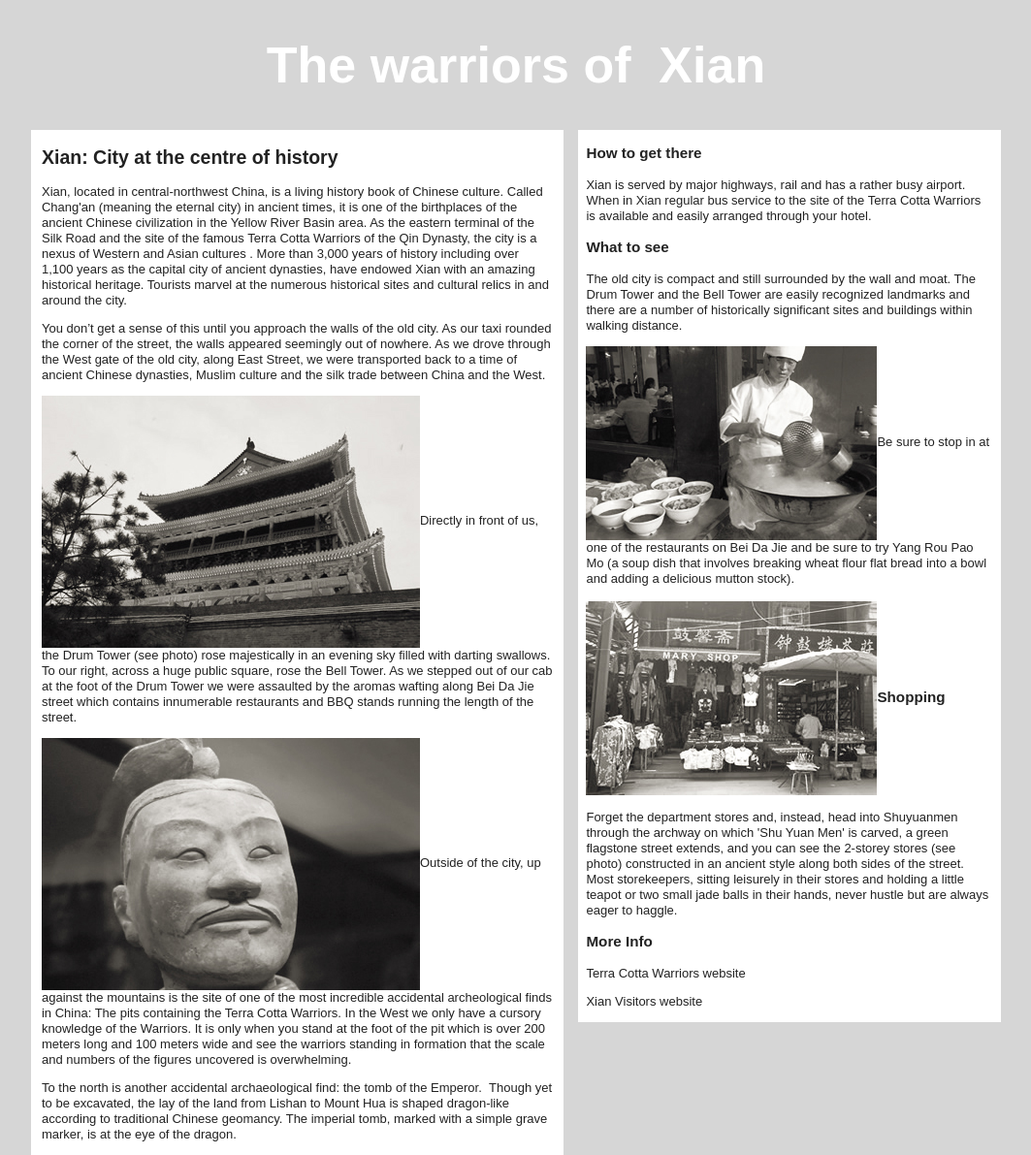
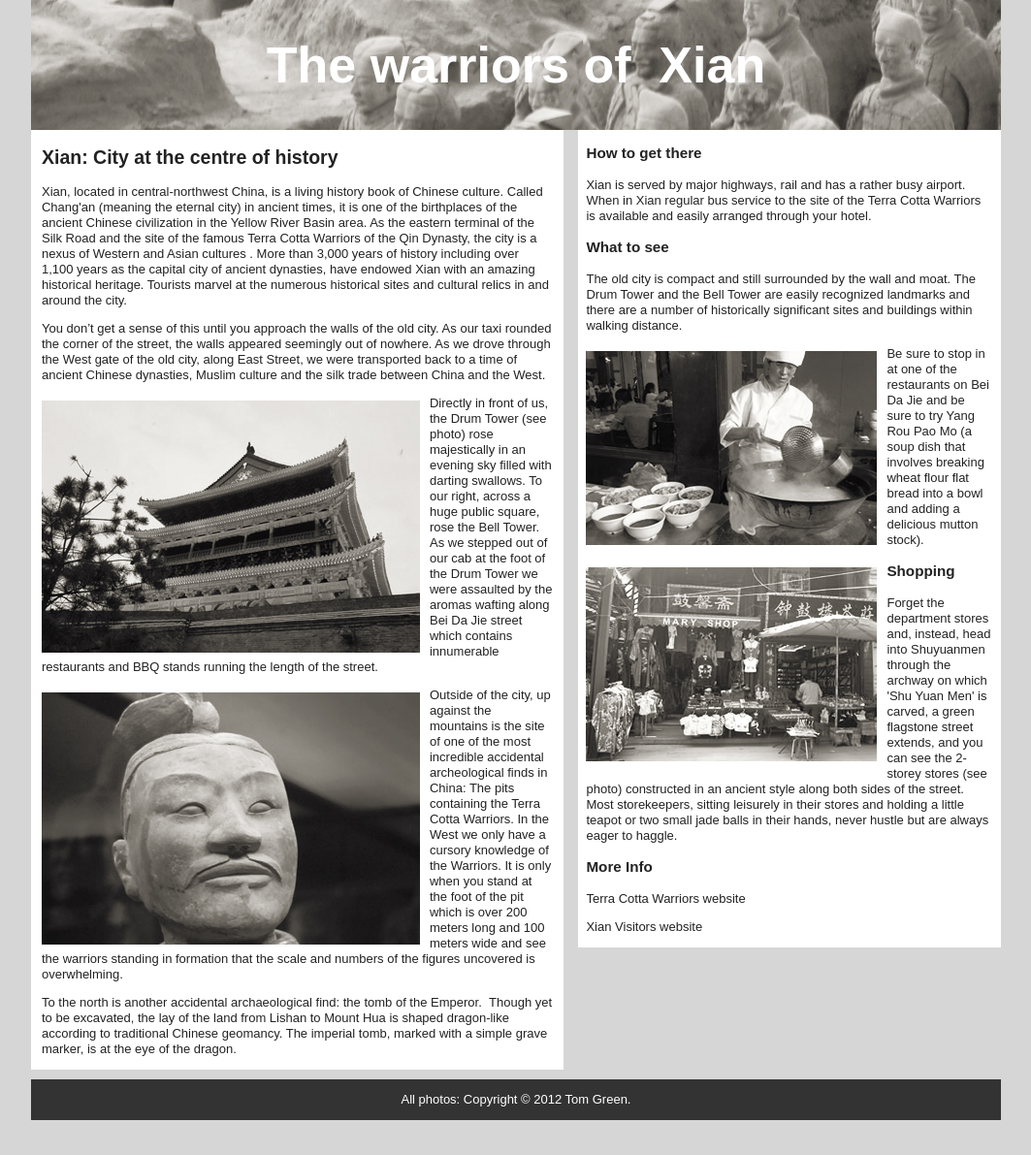
Before and after one commit to sandroribas/imgs-fluidas, a plain HTML site: page imgs-fluidas_01.html in a window 1280 px wide. Shown: the top 1191 px of the page at 97% size, without its empty margins (108-1171 px from the left). After the commit the page ends 1155 px from the top, so only its background shows below. Drawn offline with Linux system fonts and the light colour scheme.

Commit message:
inclusao das linhas 169 e 170 do arquivo estilo.css

```diff
--- a/01-original_tutpluso-old/exercicio/styles/fluid.css
+++ b/01-original_tutpluso-old/exercicio/styles/fluid.css
@@ -42,7 +42,7 @@ img, object, embed, video {
 	margin-left: 0;
 	width: 100%;
 	display: block;
-	background-image: url(../images/WarriorPit.jpg);
+	background-image: url(../img/WarriorPit.jpg);
 	background-repeat: no-repeat;
 	height: 100%;
 	color: #FFF;
--- a/css/estilo.css
+++ b/css/estilo.css
@@ -44,7 +44,7 @@ img, object, embed, video {
 	margin-left: 0;
 	width: 100%;
 	display: block;
-	background-image: url(../images/WarriorPit.jpg);
+	background-image: url(../img/WarriorPit.jpg);
 	background-repeat: no-repeat;
 	height: 100%;
 	color: #FFF;
@@ -166,4 +166,6 @@ h2, h3, p{
 		width: 100%;
 		display: block;
 	}
+	.floatLeft{ float:left; margin:5px 10px 5px 0px;}
+	.floatRight{ float:right; margin:5px 10px 5px 0px;}
 }
--- a/imgs-fluidas_01.html
+++ b/imgs-fluidas_01.html
@@ -37,8 +37,8 @@ Do the following if you're using your customized build of modernizr (http://www.
         <h2>Xian: City at the centre of history</h2>
         <p>Xian, located in central-northwest China, is a living history book of Chinese culture. Called Chang'an (meaning the eternal city) in ancient times,&nbsp;it is one of the birthplaces of the ancient Chinese civilization in the Yellow River Basin area. As the eastern terminal of the Silk Road and the site of the famous Terra Cotta Warriors of the Qin Dynasty,&nbsp;the city&nbsp;is a nexus of Western and Asian cultures . More than 3,000 years of history including over 1,100 years&nbsp;as the capital city of ancient dynasties, have&nbsp;endowed Xian with an amazing historical heritage. Tourists marvel at the numerous historical sites and cultural relics in and around the city.</p>
         <p>You don&rsquo;t get a sense of this until you approach the walls of the old city. As our taxi rounded the corner of the street, the walls appeared seemingly out of nowhere. As we drove through the West gate of the old city, along East Street, we were transported back to a time of ancient Chinese dynasties, Muslim culture and the silk trade between China and the West. </p>
-        <p><img src="img/DrumTower.jpg" alt="Drum Tower in Xian">Directly in front of us, the Drum Tower (see photo) rose majestically in an evening sky filled with darting swallows. To our right, across a huge public square, rose the Bell Tower. As we stepped out of our cab at the foot of the Drum Tower we were assaulted by the aromas wafting along Bei Da Jie street which contains innumerable restaurants and BBQ stands running the length of the street.</p>
-        <p><img src="img/Warrior.jpg" alt="Terra Cotta Warrior ">Outside of the city, up against the mountains is the site of one of the most incredible accidental archeological finds in China: The pits containing the Terra Cotta Warriors. In the West we only have a cursory knowledge of the Warriors. It is only when you stand at the foot of the pit which is over 200 meters long and 100 meters wide and see the warriors standing in formation that the scale and numbers of the figures uncovered is overwhelming. </p>
+        <p><img class="floatLeft"  src="img/DrumTower.jpg" alt="Drum Tower in Xian">Directly in front of us, the Drum Tower (see photo) rose majestically in an evening sky filled with darting swallows. To our right, across a huge public square, rose the Bell Tower. As we stepped out of our cab at the foot of the Drum Tower we were assaulted by the aromas wafting along Bei Da Jie street which contains innumerable restaurants and BBQ stands running the length of the street.</p>
+        <p><img class="floatLeft"  src="img/Warrior.jpg" alt="Terra Cotta Warrior ">Outside of the city, up against the mountains is the site of one of the most incredible accidental archeological finds in China: The pits containing the Terra Cotta Warriors. In the West we only have a cursory knowledge of the Warriors. It is only when you stand at the foot of the pit which is over 200 meters long and 100 meters wide and see the warriors standing in formation that the scale and numbers of the figures uncovered is overwhelming. </p>
         <p>To the north is another accidental archaeological find: the tomb of the Emperor.  Though yet to be excavated, the lay of the land from Lishan to Mount Hua is shaped dragon-like according to traditional Chinese geomancy. The imperial tomb, marked with a simple grave marker, is at the eye of the dragon. </p>
     </div><!--fim do #MAIN-->
 
@@ -48,9 +48,9 @@ Do the following if you're using your customized build of modernizr (http://www.
 
         <h3>What to see</h3>
         <p>The old city is compact and still surrounded by the wall and moat. The Drum Tower and the Bell Tower are easily recognized landmarks and there are a number of historically significant sites and buildings within walking distance.</p>
-        <p><img src="img/Dining.jpg" alt="Outdoor kitchen in Xian">Be sure to stop in at one of the restaurants on Bei Da Jie and be sure to try Yang Rou Pao Mo (a soup dish that involves breaking wheat flour flat bread into a bowl and adding a delicious mutton stock).</p>
+        <p><img class="floatLeft" src="img/Dining.jpg" alt="Outdoor kitchen in Xian">Be sure to stop in at one of the restaurants on Bei Da Jie and be sure to try Yang Rou Pao Mo (a soup dish that involves breaking wheat flour flat bread into a bowl and adding a delicious mutton stock).</p>
 
-        <h3><img src="img/Shopping.jpg" alt="Shop in Xian">Shopping</h3>
+        <h3><img class="floatLeft" src="img/Shopping.jpg" alt="Shop in Xian">Shopping</h3>
         <p>Forget the department stores and, instead, head into Shuyuanmen through the archway on which 'Shu Yuan Men' is carved, a green flagstone street extends, and you can see the 2-storey stores (see photo) constructed in an ancient style along both&nbsp;sides of the street. Most storekeepers, sitting leisurely in their stores and holding a little teapot or two small jade balls in their hands, never hustle but are always eager to haggle.</p>
 
         <h3> More Info </h3>
```
Lines whose indentation alone changed are shown as unchanged.
